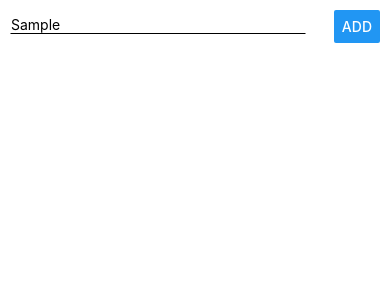
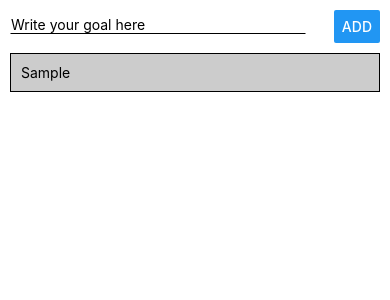
Before and after one commit to arishuynhvan/react-training-bhk, a React Native app in the folder elearning/: screen / in a window 390 px wide. Both pictures are taken after typing "Sample" into the empty fields and a click on the button "ADD". Shown: the top 300 px of the page. Built offline with nearby package versions, Linux system fonts and the light colour scheme.

Commit message:
Add GoalItem & FlatList

```diff
--- a/elearning/App.js
+++ b/elearning/App.js
@@ -8,29 +8,40 @@
  * @flow strict-local
  */
 
-import React, {useState} from 'react';
+import React, { useState } from 'react';
 import {
   View,
   StyleSheet,
+  FlatList,
 } from 'react-native';
 import GoalInput from './components/GoalInput';
+import GoalItem from './components/GoalItem';
 
 
 const App: () => Reacft$Node = () => {
+  const [goalList, setGoalList] = useState([]);
+  const [goalIndex, setGoalIndex] = useState(0);
+  const addGoalHandler = (goal) =>{
+    setGoalIndex(goalIndex => goalIndex+1);
+    setGoalList((goalList) => [...goalList, {key: goalIndex.toString(), value: goal}]);
+  };
   return (
-    <View style = {styles.screen}>
-    <GoalInput/>
+    <View style={styles.screen}>
+      <GoalInput onAddGoal = {addGoalHandler}/>
       <View>
+      <FlatList data = {goalList}
+        renderItem = {(itemData) => <GoalItem id={itemData.item.key} title={itemData.item.value} />}
+      />
       </View>
     </View>
   );
 };
 
 const styles = StyleSheet.create({
-  screen:{
-    padding:10,
+  screen: {
+    padding: 10,
     justifyContent: 'center',
-    alignContent:'center'
+    alignContent: 'center'
   },
 });
 
--- a/elearning/components/GoalInput.js
+++ b/elearning/components/GoalInput.js
@@ -7,10 +7,18 @@ import {
 } from 'react-native';
 
 const GoalInput = (props) => {
+  const [newGoal, setNewGoal] = useState("");
+  const goalInputHandler = (enteredGoal) => {
+    setNewGoal(enteredGoal)
+  }
+  const addGoalHandler = () => {
+    props.onAddGoal(newGoal);
+    setNewGoal("");
+  };
     return (
         <View style = {styles.addGoalContainer}>
-        <TextInput placeholder="Write your goal here" style = {styles.input}/>
-        <Button title = "ADD" />
+        <TextInput placeholder="Write your goal here" style = {styles.input} onChangeText={goalInputHandler} value = {newGoal}/>
+        <Button title = "ADD" onPress={addGoalHandler}/>
       </View>
     );
 };
--- /dev/null
+++ b/elearning/components/GoalItem.js
@@ -0,0 +1,25 @@
+import React, {useState} from 'react';
+import {
+  View,
+  StyleSheet,
+  Text,
+} from 'react-native';
+
+const GoalItem = (props) => {
+    return (
+        <View key = {props.id} style = {styles.goalListItem}>
+            <Text>{props.title}</Text>
+        </View>
+    );
+};
+const styles = StyleSheet.create({
+    goalListItem: {
+        padding: 10,
+        marginTop: 10,
+        backgroundColor: "#ccc",
+        borderColor: "black",
+        borderWidth: 1,
+      },
+});
+
+export default GoalItem;
```
